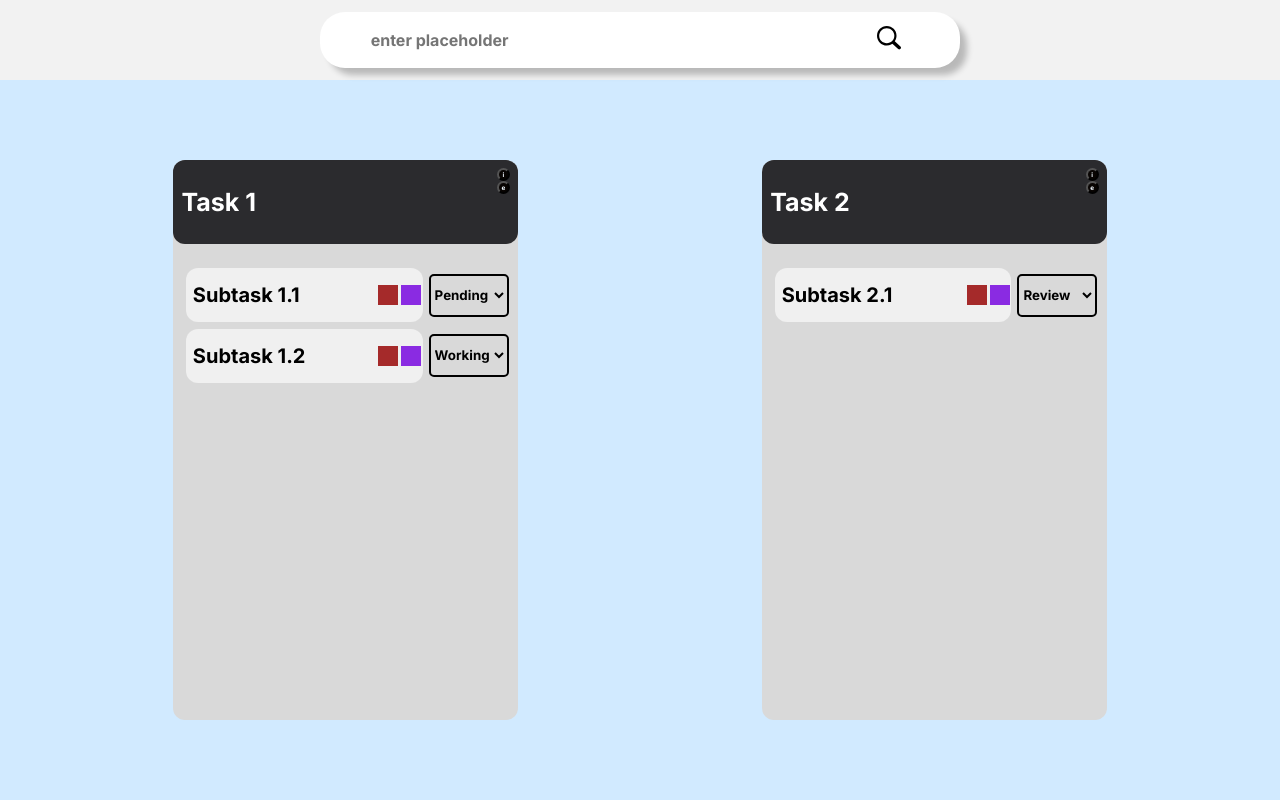
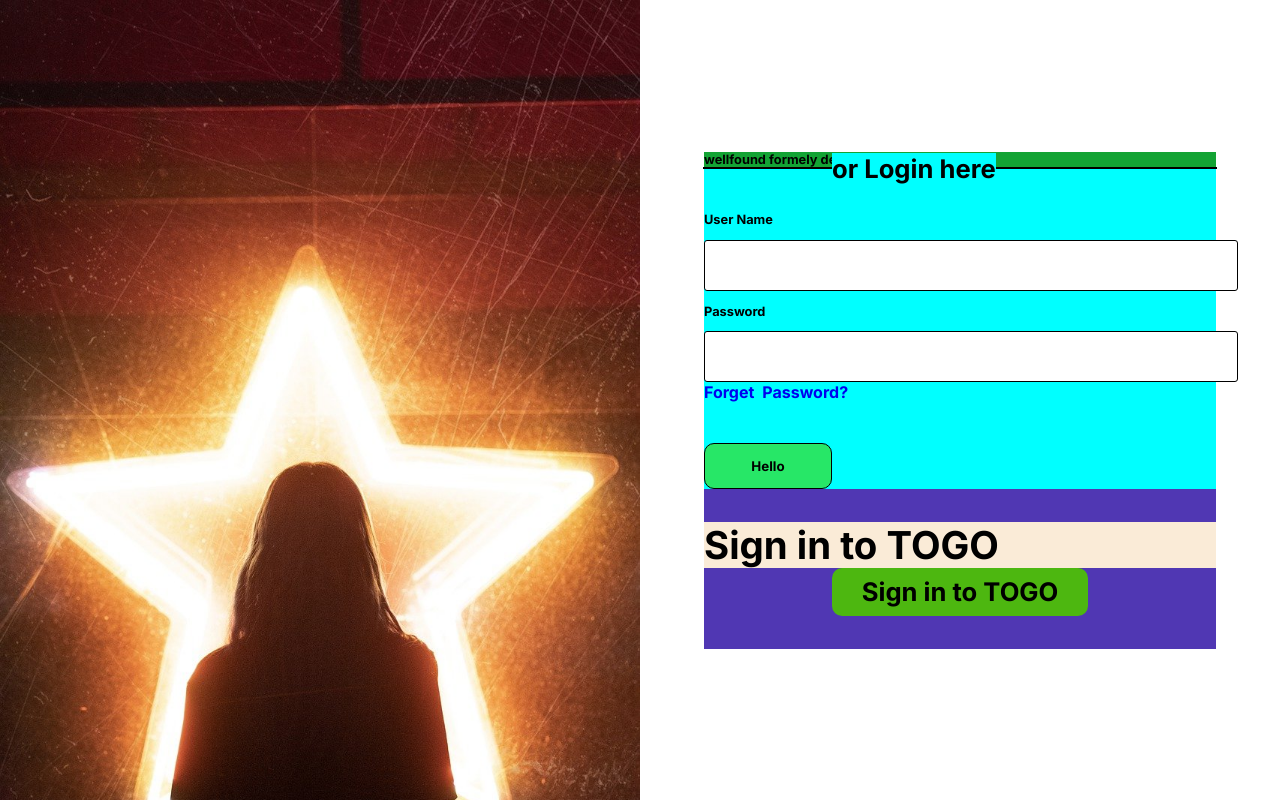
Before and after one commit to Sumanyadava/TOGO, a React (Create React App) app: page / in a window 1280 px wide. Built offline with nearby package versions, Linux system fonts and the light colour scheme.

Commit message:
update: login and register

```diff
--- a/src/App.jsx
+++ b/src/App.jsx
@@ -10,8 +10,8 @@ import Home from './pages/home/Home';
 function App() {
   return (
     <div className="App">
-      {/* <Login /> */}
-      <Entry />
+      <Login />
+      {/* <Entry /> */}
       {/* <Register /> */}
       {/* <Test /> */}
 
--- a/src/pages/login/Login.css
+++ b/src/pages/login/Login.css
@@ -1,27 +1,31 @@
 .Login{
-    height: 80%;
-    width: 80%;
+    height: 100%;
+    width: 100%;
 
-    /* background-color: aqua; */
+    background-color: aqua;
     display: flex;
-
 
 }
 .Login_image{
     height: 100%;
-    width: 50%;
+    width: 50vw;
     background-image: url(../../assets/images/login.jpg);
     background-size: cover;
     background-repeat: no-repeat;
 
+    /* position: relative; */
+
 }
+
 .Login_form{
     height: 100%;
     width: 50%;
     background-color: white;
 
+
+
     display: flex;
-    justify-content: baseline;
+    justify-content: center;
     align-items: center;
 
     flex-direction: column;
@@ -29,26 +33,25 @@
 .Login_form_heading{
     height: fit-content;
     width: 80%;
-    margin-top: 5%;
-    /* background-color: rgb(19, 163, 52); */
-    font-size: 4rem;
+    background-color: rgb(19, 163, 52);
+    font-size: 1vw;
 
 
 
 
 }
 .line{
-    margin: 5%;
+    /* margin: 5%; */
     width: 80%;
     border: 1px solid;
 
 }
 
 .Sign_in_option{
-    margin-top: 5%;
+    /* margin-top: 5%; */
     height: 20%;
     width: 80%;
-    /* background-color: rgb(80, 55, 179); */
+    background-color: rgb(80, 55, 179);
 
     display: flex;
     justify-content: center;
@@ -69,12 +72,12 @@
 .Sign_in_p{
     height: fit-content;
     width: 100%;
-    font-size: 2.5rem;
-    /* background-color: antiquewhite; */
+    font-size: 3vw;
+    background-color: antiquewhite;
 }
 .Sign_in_a{
     height: 30%;
-    width: 70%;
+    width: 20vw;
 
     border-radius: 10px;
 
@@ -85,6 +88,7 @@
     justify-content: center;
     align-items: center;
     flex-direction: column;
+    font-size: 2vw;
 
 }
 .Login_form_action{
@@ -96,6 +100,7 @@
     justify-content: space-around;
     align-items: baseline;
     flex-direction: column;
+    background-color: aqua;
 }
 .form_content{
     height: 80%;
@@ -103,32 +108,44 @@
 
 
     display: flex;
-    justify-content: space-evenly;
+    /* justify-content: space-evenly; */
     flex-direction: column;
 }
-h1{
-    font-size: 2.5rem;
+.heading_login_sub{
+    font-size: 2vw;
+    background-color: inherit;
+    position: relative;
+    top: -1.2vw;
+    left: 10vw;
+
+
 }
 label{
-    font-size: 1.5rem;
+    font-size: 1vw;
+    margin: 1vw 0;
 }
 .input{
     height: 20%;
-    width: 80%;
-    background-color: rgb(230, 230, 230);
-    border-radius: 5px;
-    padding-left: 10%;
-    font-size: 20px;
+    width: 100%;
+
+    background-color: rgb(255, 255, 255);
+    border-radius: 3px;
+
+    padding: 0px 10px;
+
+
+    font-size: 1vw;
+    border: 1px solid;
+
 
 
 }
 .input:focus{
-    background-color: rgb(244, 244, 244);
-    box-shadow: 0px 2px 3px;
+    /* background-color: rgb(244, 244, 244); */
+    border: 1px solid rgba(0, 0, 255, 0.7);
+    box-shadow: 0px 2px 1px rgba(0, 0, 255, 0.6);
 }
-a{
-    width: fit-content;
-}
+
 
 
 .Login_button{
--- a/src/pages/login/Login.jsx
+++ b/src/pages/login/Login.jsx
@@ -5,32 +5,41 @@ const Login = () => {
   return (
     <div className="Login">
       <div className="Login_image"></div>
-      <div className="Login_form">
-        <div className="Login_form_heading">Heading of Login</div>
+        <div className="Login_form">
 
-        <div className="Sign_in_option">
-          <div className="sign_in_heading">
-            <p className="Sign_in_p">Sign in to TOGO</p>
-            <a href="#" className="Sign_in_a">Sign in to TOGO</a>
+          <div className="Login_form_heading">wellfound formely developed by Suman</div>
+
+
+
+          <div className="line"></div>
+
+          <form action="" className="Login_form_action">
+            <h1 className="heading_login_sub">or Login here</h1>
+            <div className="form_content">
+              <label htmlFor="">User Name</label>
+              <input className="input" type="text" name="" id="" />
+              <label htmlFor="">Password</label>
+              <input className="input" type="text" name="" id="" />
+              <a href="#" className="Login_FP">
+                Forget&ensp;Password?
+              </a>
             </div>
+            <button type="submit" className="Login_button">
+              Hello
+            </button>
+          </form>
+
+          <div className="Sign_in_option">
+            <div className="sign_in_heading">
+              <p className="Sign_in_p">Sign in to TOGO</p>
+              <a href="#" className="Sign_in_a">
+                Sign in to TOGO
+              </a>
+            </div>
+          </div>
+
         </div>
 
-
-        <div className="line"></div>
-        <form action="" className="Login_form_action">
-          <h1 style={{paddingBottom:"4%"}}>Login</h1>
-          <div className="form_content">
-          <label htmlFor="">User Name</label>
-          <input className="input"type="text" name="" id=""  />
-          <label htmlFor="">Password
-
-          </label>
-          <input className="input"type="text" name="" id=""  />
-          <a href="#" className="Login_FP">Forget&ensp;Password?</a>
-          </div>
-          <button type="submit" className="Login_button">Hello</button>
-        </form>
-      </div>
     </div>
   );
 };
--- a/src/pages/register/Register.jsx
+++ b/src/pages/register/Register.jsx
@@ -1,4 +1,4 @@
-import './Register.css'
+// import './Register.css'
 
 import React from "react";
 
```
